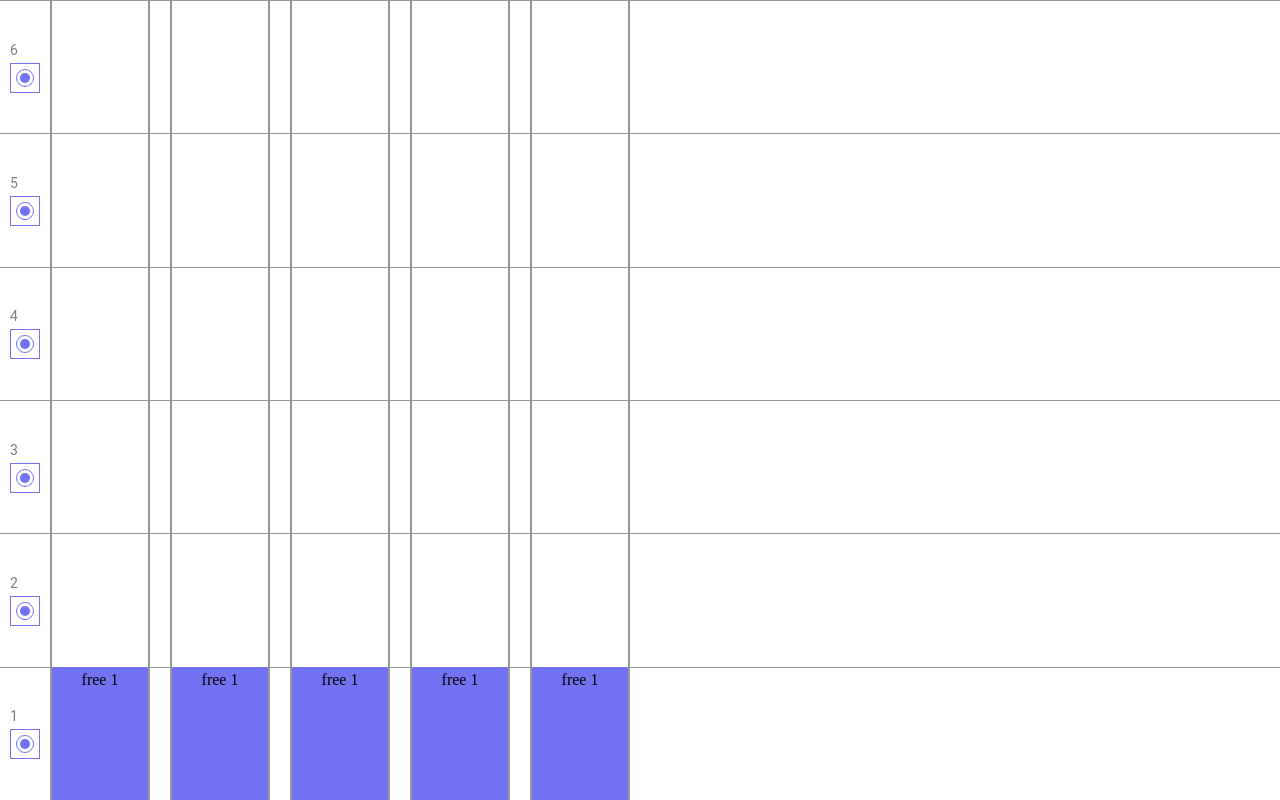
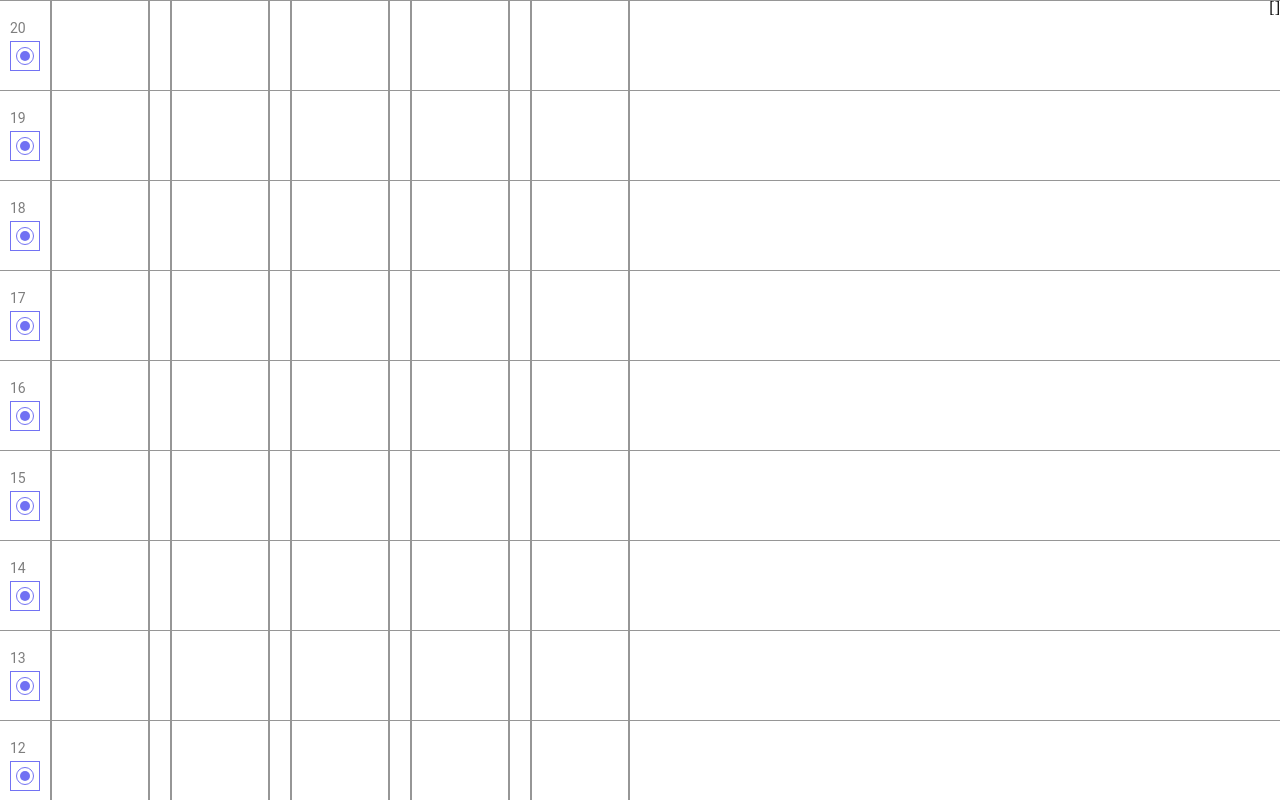
Before and after one commit to zema188/trueconf-testovoe, a Vue app: page / in a window 1280 px wide. Shown: the top 800 px of the page. Built offline with nearby package versions, Linux system fonts and the light colour scheme.

Commit message:
add: floor button indication

```diff
--- a/src/App.vue
+++ b/src/App.vue
@@ -6,6 +6,7 @@
           v-for="(floor, index) in params.floors"
           :key="index"
           :number="index"
+          :elevatorsInfo="elevators"
           @callElevator="(numberFloor) => callElevator(numberFloor)"
         >
         </the-floor>
@@ -21,6 +22,9 @@
         >
         </the-elevator>
       </div>
+      <div class="test" style="position: fixed; right: 0; top: 0;">
+        {{ queue }}
+      </div>
     </div>
   </main>
 </template>
@@ -31,13 +35,13 @@ import TheElevator from './components/TheElevator.vue'
 import TheFloor from './components/TheFloor.vue'
 
 const params = {
-  floors: 6,
+  floors: 20,
   elevators: 5,
   pause: 3000,
 }
 
 let elevators = ref([])
-let queue = []
+let queue = ref([])
 const floorHeightPercent = computed(() => {
   return 100 / params.floors
 })
@@ -48,7 +52,7 @@ const buildMinHeight = computed(() => {
 
 const callElevator = (numberFloor) => {
   // пропускаем вызов
-  if(queue.includes(numberFloor) || cheackElevatorOnFloor(numberFloor) || cheackElevatorToCalled(numberFloor)) {
+  if(queue.value.includes(numberFloor) || cheackElevatorOnFloor(numberFloor) || cheackElevatorToCalled(numberFloor)) {
     return 0
   }
 
@@ -70,7 +74,7 @@ const callElevator = (numberFloor) => {
     }, (Math.abs(nearestElevator.floor_call - nearestElevator.current_floor) * 1000))
   // если нет свободного лифтра
   } else {
-    queue.push(numberFloor)
+    queue.value.push(numberFloor)
   }
 }
 
@@ -143,8 +147,8 @@ const elevatorArrived = (idElevator) => {
 };
 
 const freeElevatorCall = (elevator) => {
-  if(queue.length) {
-    const floorNumber = queue.shift()
+  if(queue.value.length) {
+    const floorNumber = queue.value.shift()
     elevator.state = 'called'
     elevator.floor_call = floorNumber
     if(elevator.floor_call > elevator.current_floor) elevator.direction = 1
@@ -218,7 +222,7 @@ onMounted(() => {
       &.down {
         & .building__elevator-cabin {
           & .icon {
-            transform: rotate(180deg) translate(-50%, -50%);
+              transform: translate(-50%, -50%) rotate(180deg);
           }
         }
       }
@@ -242,6 +246,11 @@ onMounted(() => {
         transform: translate(-50%, -50%);
       }
     }
+    &__elevator-current-floor {
+      position: absolute;
+      right: 0;
+      bottom: 0;
+    }
     &__floor-btn {
       cursor: pointer;
       padding-left: 10px;
@@ -250,6 +259,13 @@ onMounted(() => {
       justify-content: center;
       min-height: 100%;
       width: fit-content;
+      &.called {
+        & span {
+          &::after {
+          background: red;
+          }
+        }
+      }
       & span {
         width: 30px;
         height: 30px;
@@ -273,13 +289,13 @@ onMounted(() => {
 
   @keyframes changeColor {
   0% {
-    background-color: red; /* Начальный цвет (красный) */
+    background-color: rgb(222, 228, 49);
   }
   50% {
-    background-color: green; /* Начальный цвет (красный) */
+    background-color: rgba(176, 181, 31, 0.292);
   }
   100% {
-    background-color: red; /* Конечный цвет (зеленый) */
+    background-color: rgb(222, 228, 49);
   }
 }
 </style>
--- a/src/components/TheElevator.vue
+++ b/src/components/TheElevator.vue
@@ -11,8 +11,7 @@
                     transition: calcTransition + 's' + ' linear'
             }"
         >
-            <span v-show="props.elevator.state === 'called' ">{{ props.elevator.floor_call + 1 }}</span>
-            {{ props.elevator.state }}
+            <span class="building__elevator-current-floor" v-show="props.elevator.state === 'called' "> to {{ props.elevator.floor_call + 1 }}</span>
             {{ props.elevator.current_floor + 1}}
             <img src="@/assets/images/icons/arrow.svg" class="icon"
                 v-show="props.elevator.state === 'called'"
--- a/src/components/TheFloor.vue
+++ b/src/components/TheFloor.vue
@@ -1,18 +1,27 @@
 <template>
     <div class="building__floor">
         <button class="building__floor-btn"
+            :class="{called: cheackForDisabled}"
             @click="callElevator()"
         >
             {{ props.number + 1}}
-            <span></span>
+            <span>
+
+            </span>
         </button>
     </div>
 </template>
 
 <script setup>
+import { computed } from "vue"
+
 const props = defineProps({
     number: {
         type: Number,
+        required: true,
+    },
+    elevatorsInfo: {
+        type: Object,
         required: true,
     }
 })
@@ -22,6 +31,10 @@ const emit = defineEmits(['callElevator'])
 function callElevator() {
   emit('callElevator', props.number)
 }
+
+const cheackForDisabled = computed(() => {
+    return props.elevatorsInfo.filter(elevator => (elevator.state === 'called' && elevator.floor_call === props.number)).length
+})
 </script>
 
 <style lang="scss" scoped>
```
